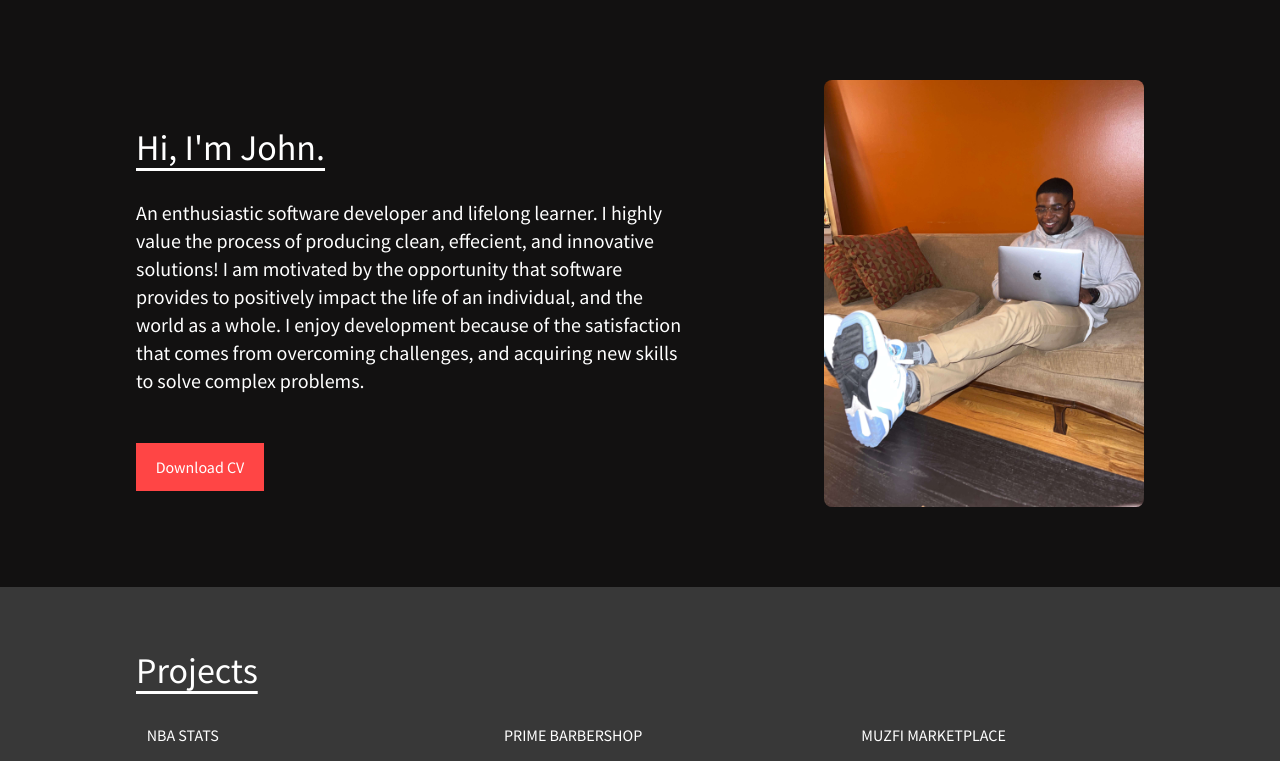
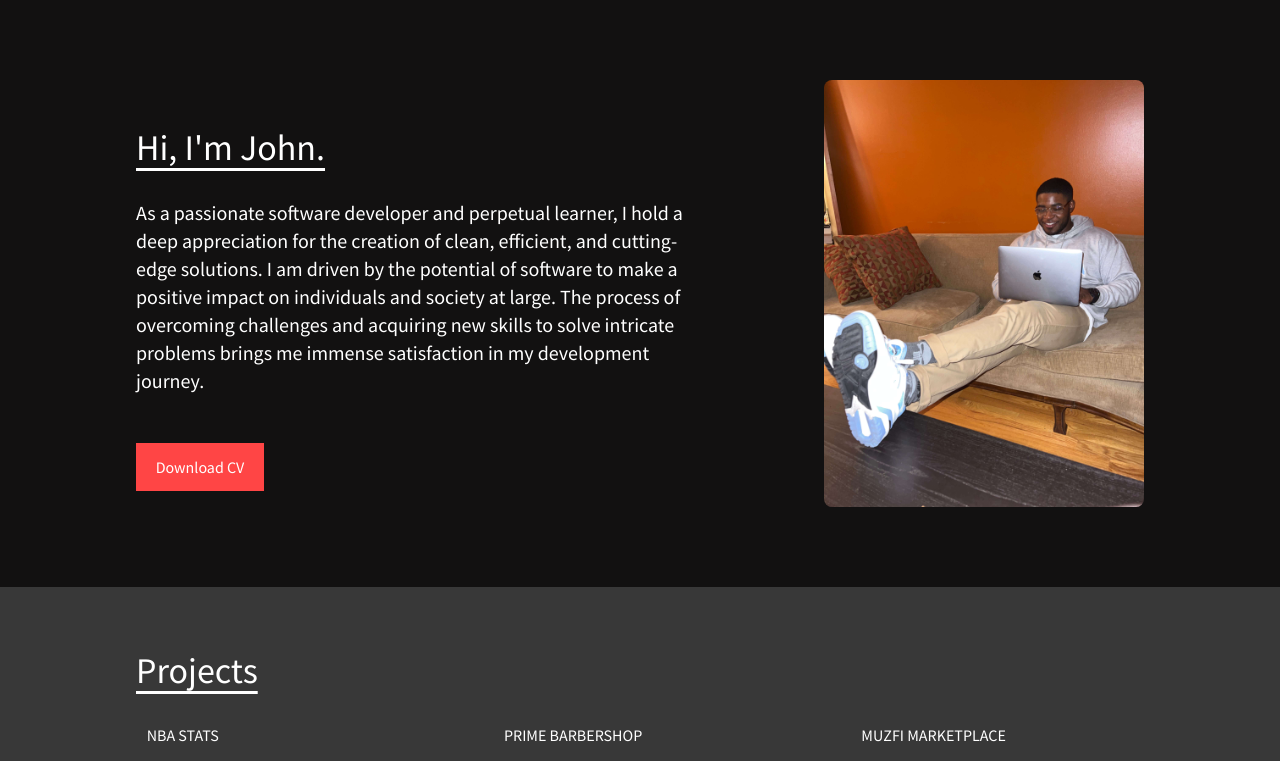
Before and after one commit to john-mathis/portfolio, a React (Create React App) app: page / in a window 1280 px wide. Shown: the top 761 px of the page. Built offline with nearby package versions, Linux system fonts and the light colour scheme.

Commit message:
changed project description

```diff
--- a/src/Components/AboutMe/AboutMe.js
+++ b/src/Components/AboutMe/AboutMe.js
@@ -20,13 +20,13 @@ const AboutMe = () => {
               Hi, I'm John.
             </h3>
             <p className="text-base w-150 h-fit mb-8 md:text-lg md:min-h-48 md:w-84 lg:text-xl lg:max-w-[90%] xl:max-w-[85%]	">
-              An enthusiastic software developer and lifelong learner. I highly
-              value the process of producing clean, effecient, and innovative
-              solutions! I am motivated by the opportunity that software
-              provides to positively impact the life of an individual, and the
-              world as a whole. I enjoy development because of the satisfaction
-              that comes from overcoming challenges, and acquiring new skills to
-              solve complex problems.
+              As a passionate software developer and perpetual learner, I hold a
+              deep appreciation for the creation of clean, efficient, and
+              cutting-edge solutions. I am driven by the potential of software
+              to make a positive impact on individuals and society at large. The
+              process of overcoming challenges and acquiring new skills to solve
+              intricate problems brings me immense satisfaction in my
+              development journey.
             </p>
 
             <a
--- a/src/Components/ProjectData/ProjectData.js
+++ b/src/Components/ProjectData/ProjectData.js
@@ -8,7 +8,8 @@ export const ProjectData = [
     github: "https://github.com/john-mathis/NBA",
     live: "https://the-nba-stats.netlify.app/",
     img: NBA,
-    description: "Created with MongoDB, Express, ReactJS, and NodeJS. ",
+    description:
+      "Created with MongoDB, Express, ReactJS, and NodeJS. -----------NOTE: Login/Signup times are delayed due to server adjustment. ",
   },
   {
     name: "Prime Barbershop ",
```
